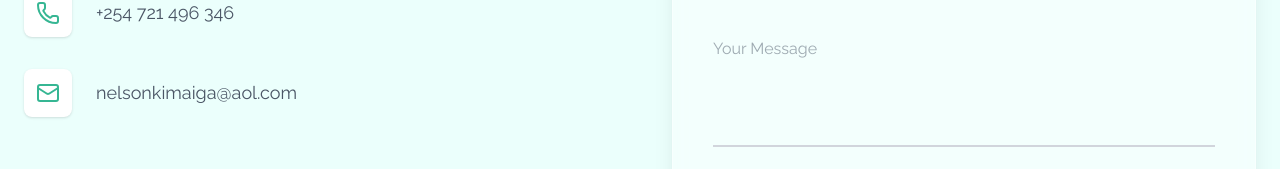
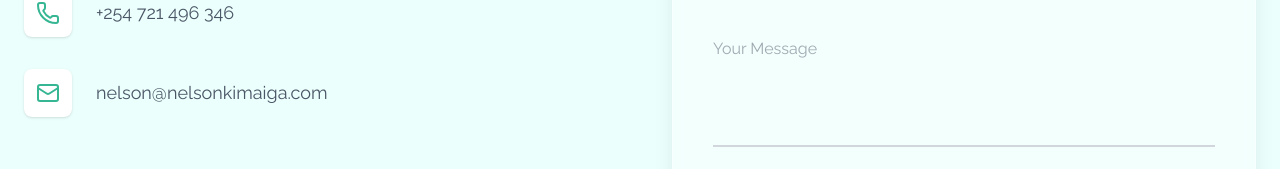
Before and after one commit to nelsonkimaiga/kimaigaportfolio, a React (Vite) app: page / in a window 1280 px wide. Shown: the part 3253-3422 px from the top of the page. Built offline with nearby package versions, Linux system fonts and the light colour scheme.

Commit message:
Update: added email address

```diff
--- a/src/App.tsx
+++ b/src/App.tsx
@@ -398,7 +398,9 @@ const App: React.FC = () => {
                 <div className="p-3 bg-white rounded-lg shadow-sm">
                   <Mail className="text-[#36B693] w-6 h-6" />
                 </div>
-                <p>nelsonkimaiga@aol.com</p>
+                <a href="mailto:nelson@nelsonkimaiga.com" className="hover:text-[#36B693] transition-colors">
+                  nelson@nelsonkimaiga.com
+                </a>
               </div>
             </div>
 
```
